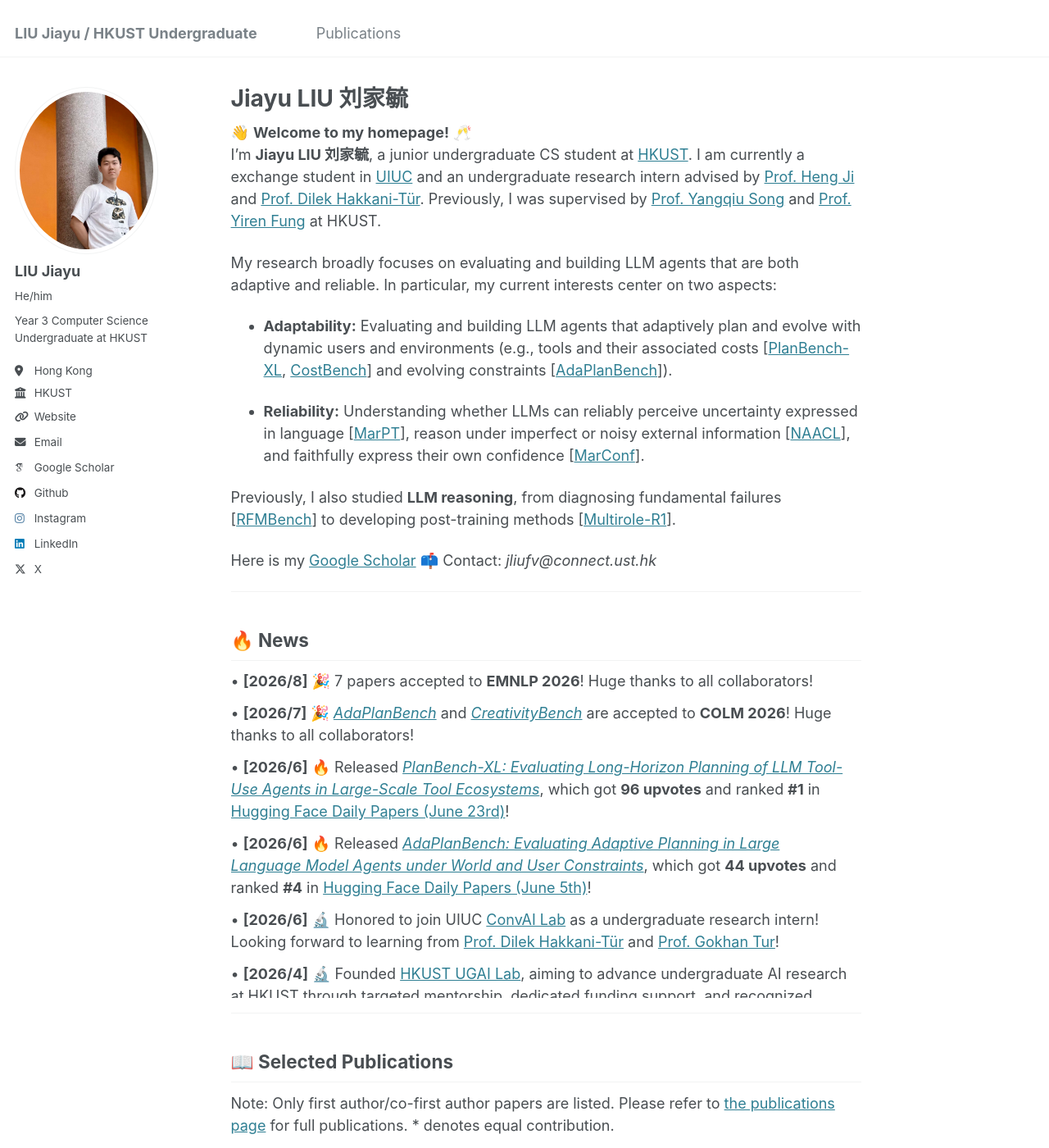
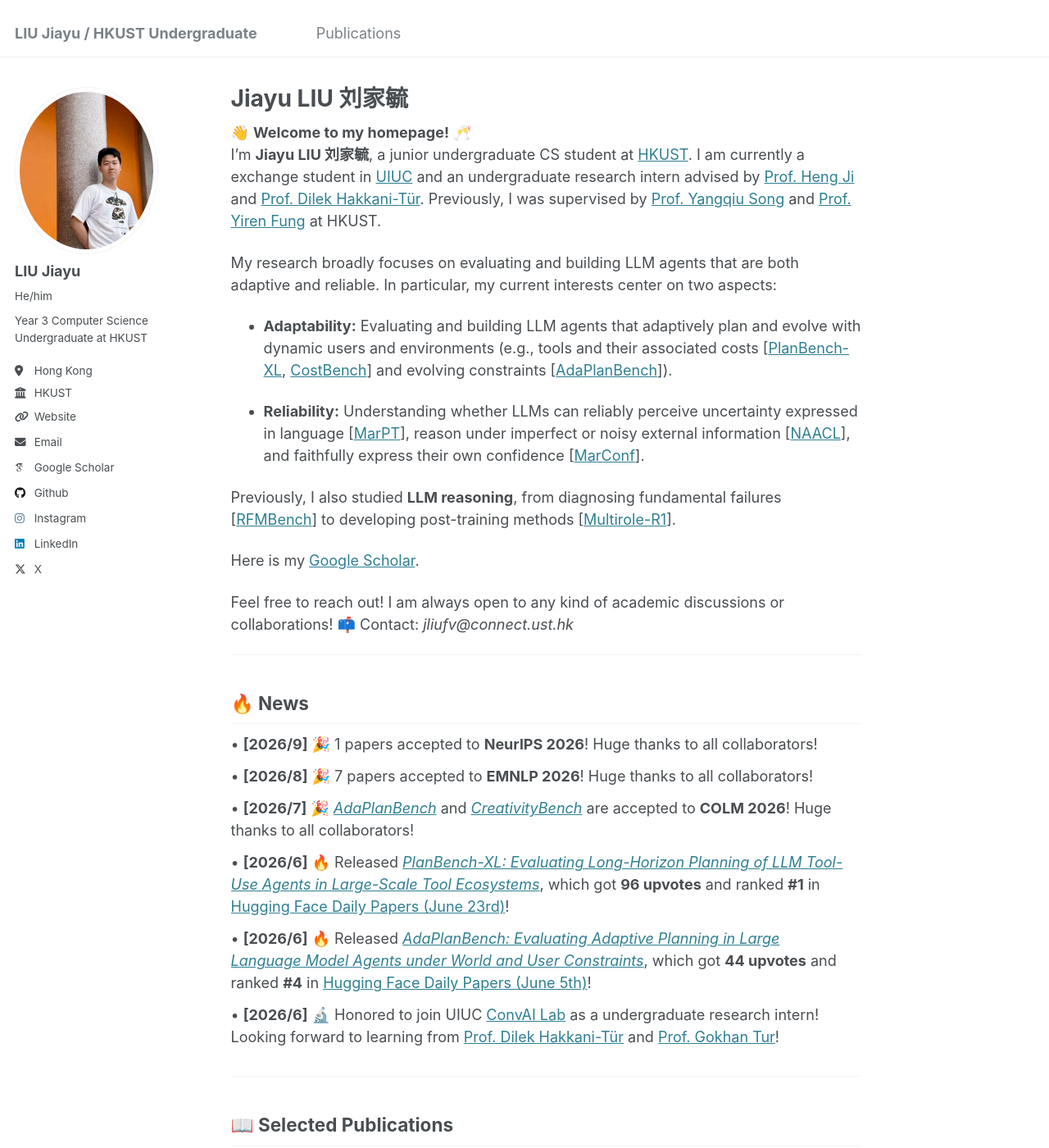
Before and after one commit to JiayuJeff/JiayuJeff.github.io, a Jekyll site: the page built from _pages/about.md, in a window 1280 px wide and 1400 px high. Shown: the whole window at 82% size. Built offline with Jekyll 4.4.1, drawn with Linux system fonts in a browser that asks for light colours; some web fonts are replaced.

Commit message:
Update about page with September news

```diff
--- a/_pages/about.md
+++ b/_pages/about.md
@@ -145,7 +145,9 @@ function toggleSection(header) {
 </script>
 -->
 
-Here is my [Google Scholar](https://scholar.google.com/citations?user=PIQxhfMAAAAJ&hl=en)
+Here is my [Google Scholar](https://scholar.google.com/citations?user=PIQxhfMAAAAJ&hl=en).
+
+Feel free to reach out! I am always open to any kind of academic discussions or collaborations!
 📫 Contact: *jliufv@connect.ust.hk*
 
 ---
@@ -179,6 +181,7 @@ Here is my [Google Scholar](https://scholar.google.com/citations?user=PIQxhfMAAA
 </style>
 
 <div class="news-container">
+  <div class="news-item">• <strong>[2026/9]</strong> 🎉 1 papers accepted to <strong>NeurlPS 2026</strong>! Huge thanks to all collaborators!</div>
   <div class="news-item">• <strong>[2026/8]</strong> 🎉 7 papers accepted to <strong>EMNLP 2026</strong>! Huge thanks to all collaborators!</div>
   <div class="news-item">• <strong>[2026/7]</strong> 🎉 <a href="https://arxiv.org/abs/2606.05622"><em>AdaPlanBench</em></a> and <a href="https://arxiv.org/abs/2605.02910"><em>CreativityBench</em></a> are accepted to <strong>COLM 2026</strong>! Huge thanks to all collaborators!</div>
   <div class="news-item">• <strong>[2026/6]</strong> 🔥 Released <a href="https://huggingface.co/papers/2606.22388"><em>PlanBench-XL: Evaluating Long-Horizon Planning of LLM Tool-Use Agents in Large-Scale Tool Ecosystems</em></a>, which got <strong>96 upvotes</strong> and ranked <strong>#1</strong> in <a href="https://huggingface.co/papers/date/2026-06-23">Hugging Face Daily Papers (June 23rd)</a>!</div>
```
